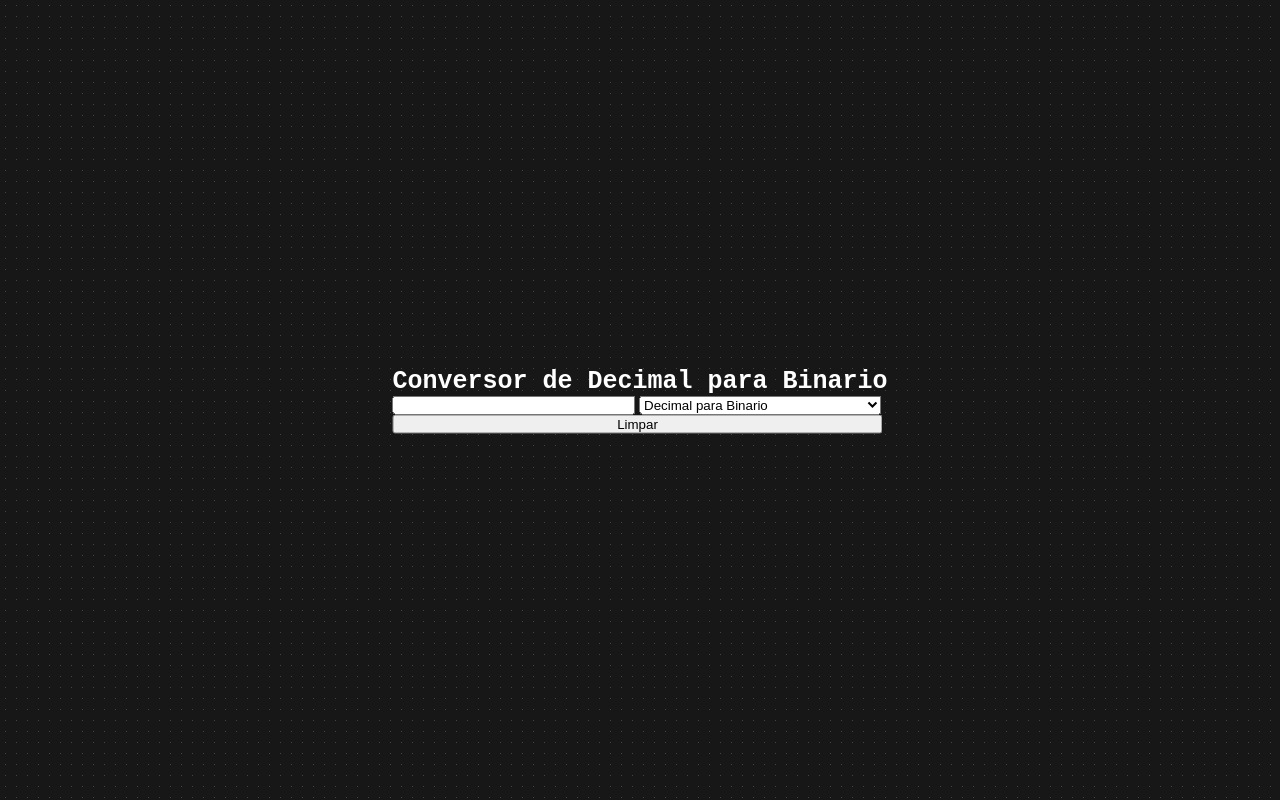
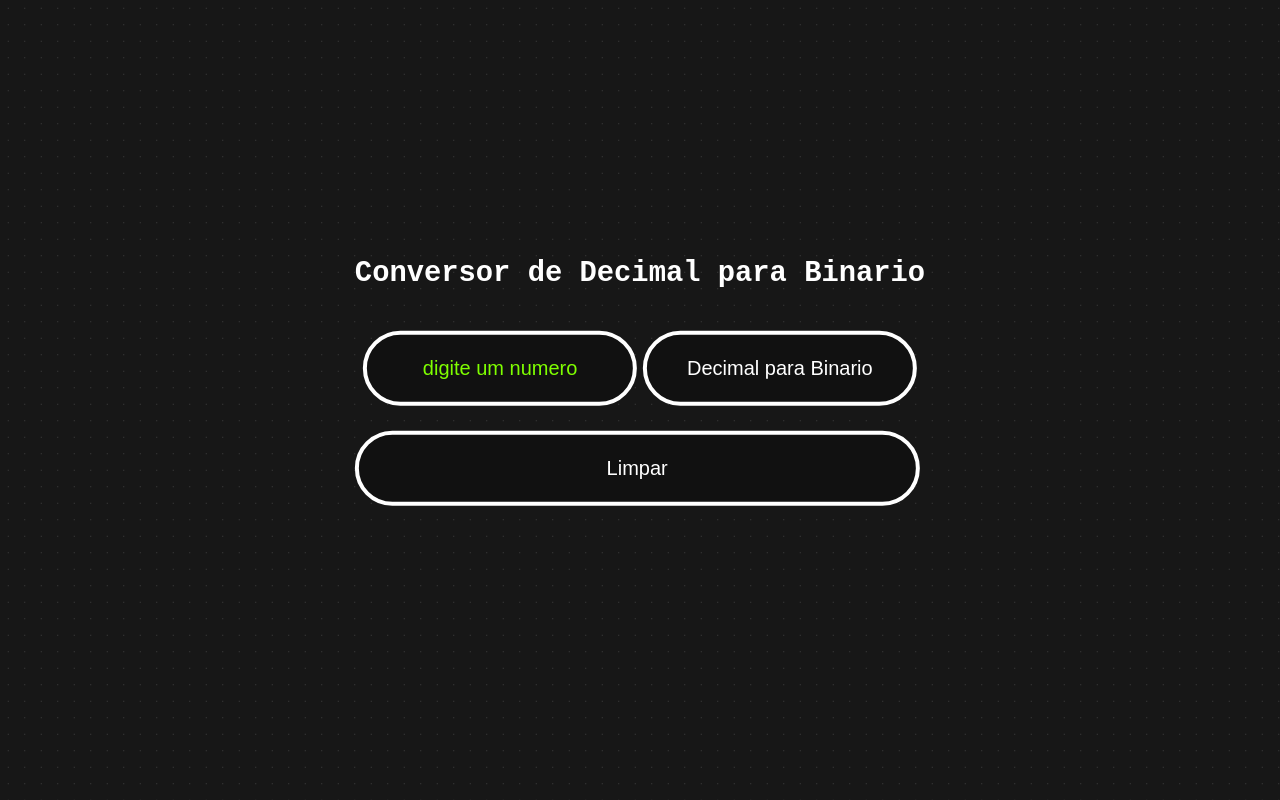
Before and after one commit to RafaelVitorSantos/ConversorBinario-Decimal, a plain HTML site: page index.html in a window 1280 px wide. Drawn offline with Linux system fonts and the light colour scheme.

Commit message:
Add files via upload

```diff
--- a/index.css
+++ b/index.css
@@ -10,6 +10,7 @@ body {
   background-image: radial-gradient(#434343 0.55px, #171717 0.55px);
   background-size: 11px 11px;
   color: #fff;
+  zoom: 1.5;
 }
 
 #container-form {
@@ -22,16 +23,61 @@ body {
 
 input[type="number"],
 select {
-  width: 49%;
+  border-radius: 100px;
+  width: 48%;
+  height: 50px;
+  border: 3px solid #fff;
+  background-color: #111;
+  color: #fff;
+  text-align: center;
+  padding: 5px;
+  margin: 2px;
+  -webkit-appearance: none;
+  -moz-appearance: none;
+  appearance: none;
+  border-collapse: collapse;
+}
+
+input[type=number]::-webkit-inner-spin-button,
+input[type=number]::-webkit-outer-spin-button {
+  -webkit-appearance: none;
+  margin: 0;
+}
+
+
+select::selection {
+  background-color: #111;
+}
+
+input[type="number"]::placeholder,
+select::placeholder {
+  color: chartreuse;
 }
 
 button {
   width: 99%;
+  height: 50px;
+  border-radius: 100px;
+  background-color: #111;
+  border: 3px solid #fff;
+  color: #fff;
+  margin-top: 15px;
 }
 
 #title {
   font-family: monospace;
-  font-size: 25px;
+  font-size: 1.5vw;
+  text-align: center;
+  margin-bottom: 25px;
+  cursor: default;
+}
+
+select:hover {
+  cursor: pointer;
+}
+
+button:hover {
+  cursor: pointer;
 }
 
 #content {
@@ -40,12 +86,19 @@ button {
   grid-template-columns: 1fr;
 }
 
+#result {
+  text-align: center;
+  font-family: monospace;
+  margin-top: 25px;
+  color: chartreuse;
+}
+
 @media (max-width: 700px) {
   #container-form {
     width: 75%;
   }
 
-  #title{
-    font-size: 15px;
+  #title {
+    font-size: 2.5vw;
   }
 }
--- a/index.html
+++ b/index.html
@@ -10,11 +10,12 @@
 </head>
 
 <body>
-    <form id="container-form">
-        <div id="content">
-            <h1 id="title">Conversor de Decimal para Binario</h1>
-            <div>
-                <input type="number" name="num" onkeyup="verificar(tipo, num)" id="num">
+    <form id="container-form" method="post">
+        <h1 id="title">Conversor de Decimal para Binario</h1>
+        <div class="content">
+
+            <div style="display: flex; justify-content: center;">
+                <input type="number" name="num" onkeyup="verificar(tipo, num)" id="num" placeholder="digite um numero" min="0">
                 <select name="tipo" onchange="limpar(tipo)">
                     <option value="decimal">Decimal para Binario</option>
                     <option value="binario">Binario para Decimal</option>
--- a/index.js
+++ b/index.js
@@ -1,49 +1,53 @@
+let $cont = 0;
+
 function verificar(tipo, Num) {
-    //variavel que escolhe o valor do numero digitado.
     var num = Num.value;
-    //verifica se o usuario escolheu decimal.
     if (tipo.value == 'decimal') {
-        //mostra no <p> a String binario.
-        document.getElementById('result').innerText = (Number(num)).toString(2);
+        if (num[$cont] == 1 || num[$cont] == 2 || num[$cont] == 3 || num[$cont] == 4 || num[$cont] == 5 || num[$cont] == 6 || num[$cont] == 7 || num[$cont] == 8 || num[$cont] == 9) {
+            if (num.length <= 8 && num < 256) {
+                document.getElementById('result').innerText = null
+                for (let i = 0; i < (8 - (Number(num)).toString(2).length); i++) {
+                    document.getElementById('result').innerText += "0";
+                }
+                document.getElementById('result').innerText += (Number(num)).toString(2);
+                $cont++
+            } else {
+                document.getElementById('result').innerText = "numero nâo pode ser maior que 255";
+                $cont = 0;
+            }
+        } else {
+            document.getElementById('result').innerText = "Dgite apenas numeros";
+            $cont = 0;
+        }
     } else {
-        //variavel que recebe o binario transformado em decimal.
-        let decimal = 0;
-        if (num[0] == '-') {
-            //remove o traço(-) e transforma em um array inteiro.
-            let myFunc = num => String(num);
-            var StringArr = Array.from(num, myFunc);
-            StringArr.splice(0,1)
-            let Int = parseInt(StringArr.join(''))
-            let myFunc02 = Int => parseInt(Int);
-            let IntArr = Array.from(String(Int), myFunc02);
-            let binario = IntArr
+        if (num[$cont] == 1 || num[$cont] == 0) {
 
-            //laço que encontra o tamanho do numero digitados.
-            for (let i = 0; i < binario.length; i++) {
-                decimal += Math.pow(2, i) * binario[binario.length - i - 1];
+            if (num.length == 8) {
+                let decimal = 0;
+                for (let i = 0; i < num.length; i++) {
+                    decimal += Math.pow(2, i) * num[num.length - i - 1];
+                }
+                document.getElementById('result').innerText = decimal;
+                $cont = 0;
+            } else {
+                document.getElementById('result').innerText = "Precisa ter 8 digitos";
+                $cont++
             }
-            //adiciona o traço(-) e depois o numero em decimal.
-            document.getElementById('result').innerText = '-' + decimal.toString();
         } else {
-            //laço que encontra o tamanho do numero digitados.
-            for (let i = 0; i < num.length; i++) {
-                decimal += Math.pow(2, i) * num[num.length - i - 1];
-            }
-            //adiciona o numero em decimal.
-            document.getElementById('result').innerText = decimal;
+            document.getElementById('result').innerText = "Numero invalido só é permitido 0 ou 1"
         }
     }
 }
+
+
 
 function limpar(tipo) {
     document.getElementById('num').value = null;
     document.getElementById('result').innerText = null;
 
-    if(tipo.value == 'decimal'){
-        //h1 do titulo.
+    if (tipo.value == 'decimal') {
         document.getElementById('title').innerHTML = "Conversor de Decimal para Binario";
     } else {
-        //h1 do titulo.
         document.getElementById('title').innerHTML = "Conversor de Binario para Decimal";
     }
 }
```
